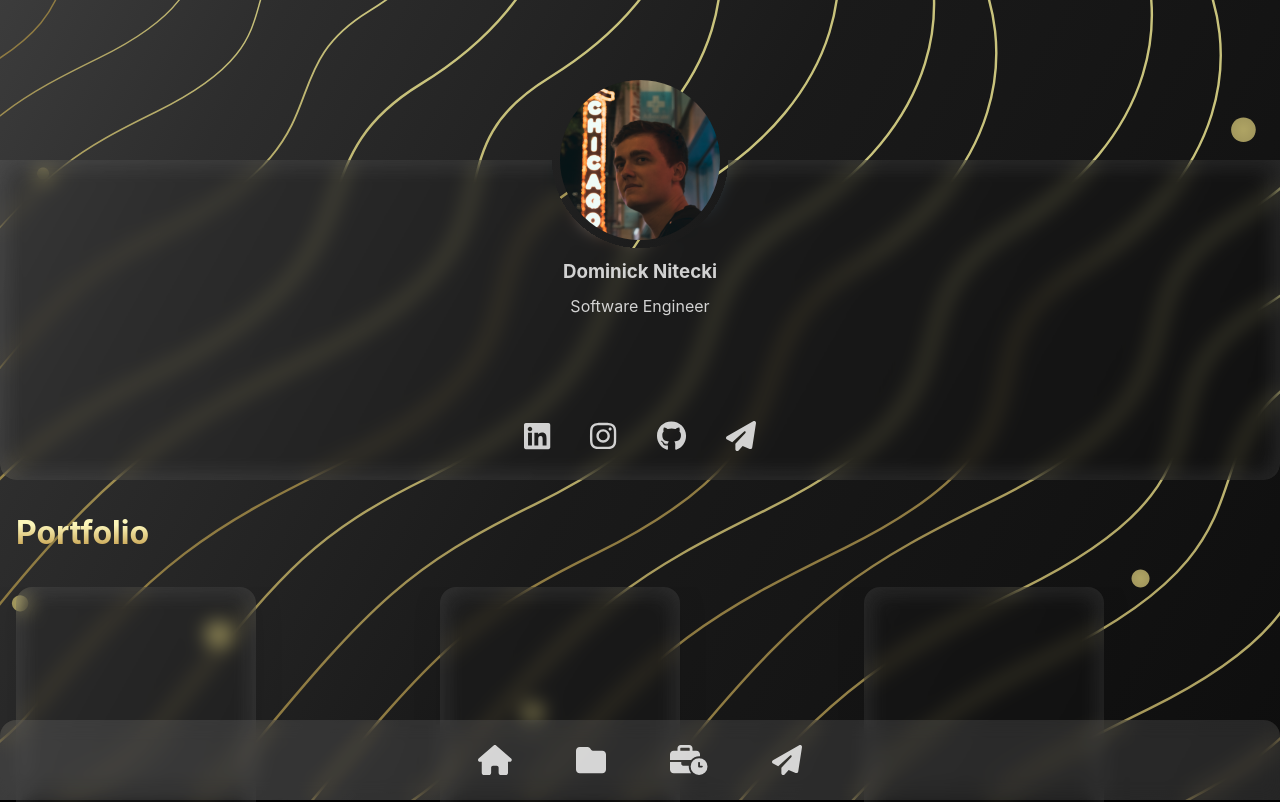
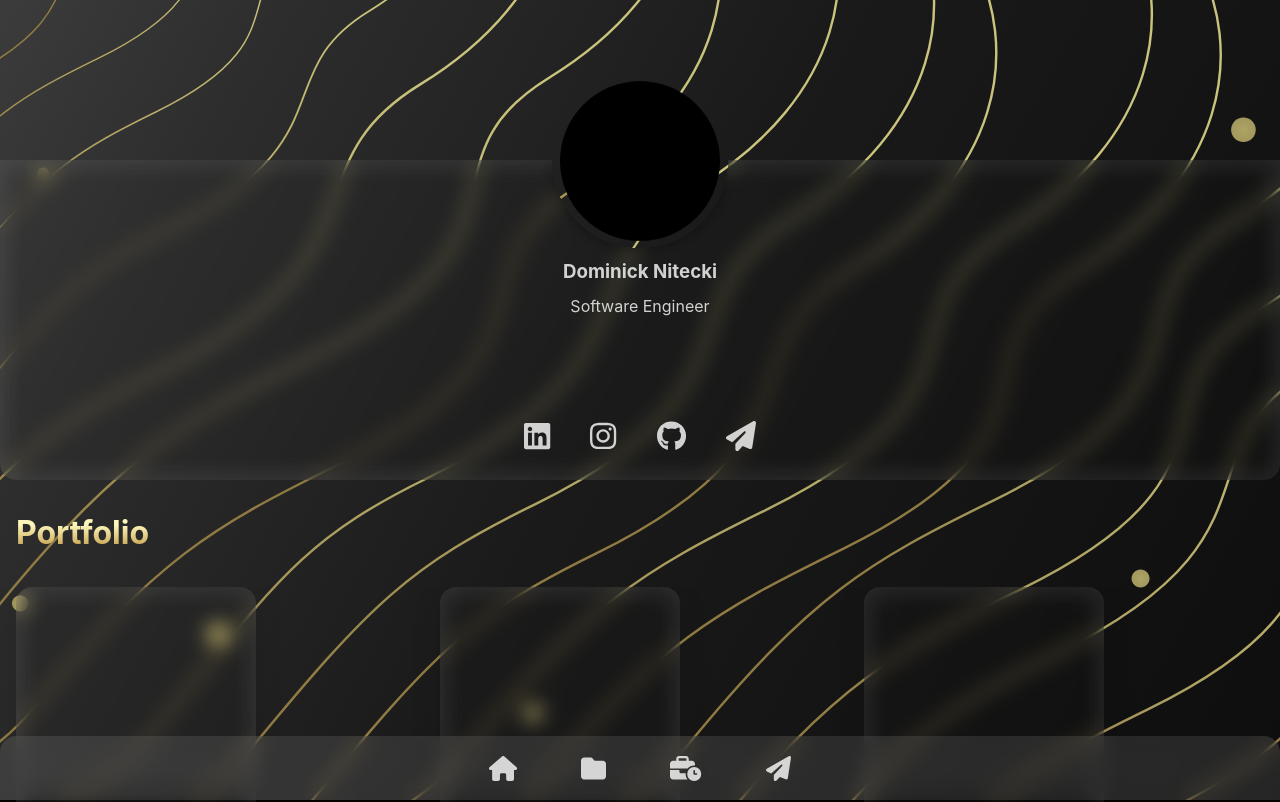
Before and after one commit to dnitecki/personal-website-ui, a React (Create React App) app: page / in a window 1280 px wide. Shown: the top 802 px of the page. Built offline with nearby package versions, Linux system fonts and the light colour scheme; the HTML template or start-up script is replaced by a standard one.

Commit message:
flip animation

```diff
--- a/src/App.scss
+++ b/src/App.scss
@@ -15,6 +15,7 @@
   --borderCard: #d8d8d8;
   --tertiaryColor: #3f51b583;
   --iconSize: 30px;
+  --navIconSize: 25px;
 
   // glass card
   --glassBgColor: rgba(255, 255, 255, 0);
--- a/src/components/bottomNav/BottomNav.scss
+++ b/src/components/bottomNav/BottomNav.scss
@@ -5,7 +5,7 @@
   left: 50%;
   transform: translate(-50%, 0);
   bottom: 0px;
-  height: 5rem;
+  height: 4rem;
   justify-content: center;
   align-items: center;
   margin: 0 auto;
@@ -19,6 +19,6 @@
 .bottomNav-links {
   display: flex;
   column-gap: 4rem;
-  font-size: var(--iconSize);
+  font-size: var(--navIconSize);
   opacity: 0.8;
 }
--- a/src/components/header/Header.scss
+++ b/src/components/header/Header.scss
@@ -30,11 +30,17 @@
   align-items: center;
   width: 9rem;
   height: 9rem;
-  background: transparent;
   border-radius: 50%;
   z-index: 1000;
-  left: 50%;
-  transform: translate(-50%, -50%);
+  margin-left: auto;
+  margin-right: auto;
+  top: -71px;
+  left: 0;
+  right: 0;
+  bottom: 0;
+  transform-style: preserve-3d;
+  -webkit-animation: flip 10s infinite ease-in-out;
+  animation: flip 10s infinite ease-in-out;
 }
 .header {
   display: flex;
@@ -68,8 +74,39 @@
   line-height: 0%;
   opacity: 0.8;
 }
+.front,
+.back {
+  position: absolute;
+  -moz-backface-visibility: hidden;
+  -webkit-backface-visibility: hidden;
+  backface-visibility: hidden;
+  -webkit-transform-style: preserve-3d;
+  -moz-transform-style: preserve-3d;
+  transform-style: preserve-3d;
+}
+.front {
+  z-index: 2000;
+}
+.back {
+  z-index: 1000;
+  transform: rotateX(180deg);
+}
 .headshot {
   height: 10rem;
   width: 10rem;
   border-radius: 50%;
 }
+.dn-logo {
+  height: 10rem;
+  width: 10rem;
+  border-radius: 50%;
+  background-color: black;
+}
+@keyframes flip {
+  0% {
+    transform: rotateX(0deg);
+  }
+  50% {
+    transform: rotateX(180deg);
+  }
+}
--- a/src/components/header/Header.tsx
+++ b/src/components/header/Header.tsx
@@ -11,7 +11,12 @@ export default function Header() {
   return (
     <div className="header">
       <div className="profile-image">
-        <img className="headshot" src={profile} alt="headshot" />
+        <div className="front">
+          <img className="headshot" src={profile} alt="headshot" />
+        </div>
+        <div className="back">
+          <div className="dn-logo" />
+        </div>
       </div>
       <div className="header-container">
         <div className="header-content">
```
